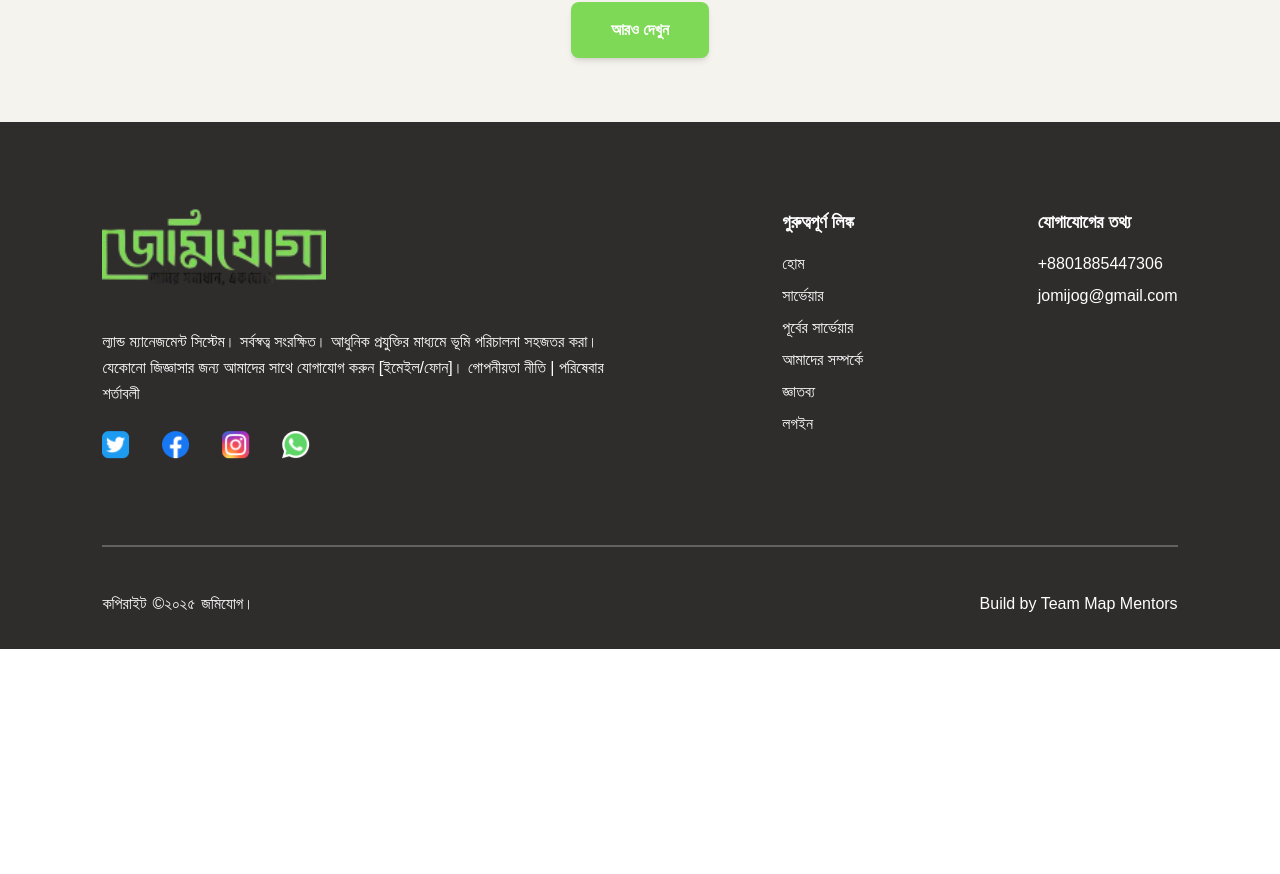
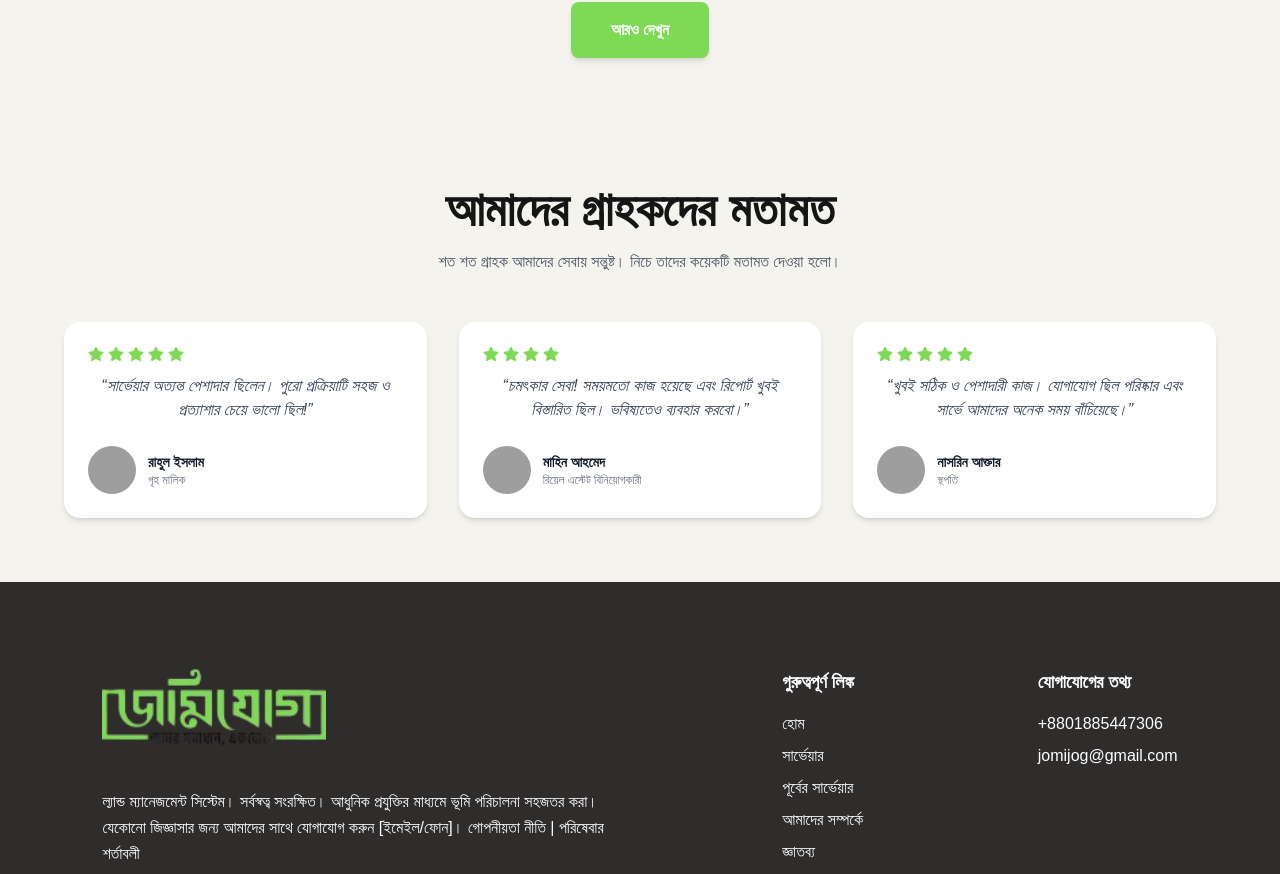
Before and after one commit to safinelahi/BD-land-surveyor, a React (Vite) app: page / in a window 1280 px wide. Shown: the part 2078-2952 px from the top of the page. Before the commit the page ends 2727 px from the top, so only its background shows below. Built offline with nearby package versions, Linux system fonts and the light colour scheme; grey boxes are pictures that could not be loaded.

Commit message:
add a review section

```diff
--- /dev/null
+++ b/src/components/UserFeedback/UserFeedback.jsx
@@ -0,0 +1,107 @@
+import { motion } from "framer-motion";
+import { FaStar } from "react-icons/fa";
+
+const UserFeedbackBangla = () => {
+  const reviews = [
+    {
+      id: 1,
+      name: "রাহুল ইসলাম",
+      role: "গৃহ মালিক",
+      feedback:
+        "সার্ভেয়ার অত্যন্ত পেশাদার ছিলেন। পুরো প্রক্রিয়াটি সহজ ও প্রত্যাশার চেয়ে ভালো ছিল!",
+      rating: 5,
+      image: "https://i.pravatar.cc/150?img=11",
+    },
+    {
+      id: 2,
+      name: "মাহিন আহমেদ",
+      role: "রিয়েল এস্টেট বিনিয়োগকারী",
+      feedback:
+        "চমৎকার সেবা! সময়মতো কাজ হয়েছে এবং রিপোর্ট খুবই বিস্তারিত ছিল। ভবিষ্যতেও ব্যবহার করবো।",
+      rating: 4,
+      image: "https://i.pravatar.cc/150?img=12",
+    },
+    {
+      id: 3,
+      name: "নাসরিন আক্তার",
+      role: "স্থপতি",
+      feedback:
+        "খুবই সঠিক ও পেশাদারী কাজ। যোগাযোগ ছিল পরিষ্কার এবং সার্ভে আমাদের অনেক সময় বাঁচিয়েছে।",
+      rating: 5,
+      image: "https://i.pravatar.cc/150?img=13",
+    },
+  ];
+
+  return (
+    <section className="bg-[#F5F3ED] py-16 px-6 sm:px-12">
+      <div className="max-w-6xl mx-auto text-center">
+        {/* Heading with animation */}
+        <motion.h2
+          initial={{ opacity: 0, y: -30 }}
+          whileInView={{ opacity: 1, y: 0 }}
+          transition={{ duration: 0.8 }}
+          viewport={{ once: true }}
+          className="text-3xl sm:text-4xl lg:text-5xl font-semibold text-[#151515] mb-4"
+        >
+          আমাদের গ্রাহকদের মতামত
+        </motion.h2>
+
+        <motion.p
+          initial={{ opacity: 0 }}
+          whileInView={{ opacity: 1 }}
+          transition={{ delay: 0.3, duration: 0.8 }}
+          viewport={{ once: true }}
+          className="text-gray-600 max-w-2xl mx-auto mb-12"
+        >
+          শত শত গ্রাহক আমাদের সেবায় সন্তুষ্ট। নিচে তাদের কয়েকটি মতামত দেওয়া হলো।
+        </motion.p>
+
+        {/* Reviews Grid with animation */}
+        <div className="grid gap-8 sm:grid-cols-2 lg:grid-cols-3">
+          {reviews.map(({ id, name, role, feedback, rating, image }, index) => (
+            <motion.div
+              key={id}
+              initial={{ opacity: 0, scale: 0.9, y: 40 }}
+              whileInView={{ opacity: 1, scale: 1, y: 0 }}
+              transition={{
+                duration: 0.6,
+                delay: index * 0.2,
+              }}
+              viewport={{ once: true }}
+              className="bg-white rounded-2xl shadow-md hover:shadow-xl transition p-6 flex flex-col"
+            >
+              {/* Stars */}
+              <div className="flex text-[#7ED957] mb-3">
+                {Array(rating)
+                  .fill()
+                  .map((_, i) => (
+                    <FaStar key={i} className="mr-1" />
+                  ))}
+              </div>
+
+              {/* Feedback */}
+              <p className="text-gray-700 italic flex-grow">“{feedback}”</p>
+
+              {/* User */}
+              <div className="flex items-center mt-6">
+                <img
+                  src={image}
+                  alt={name}
+                  className="w-12 h-12 rounded-full object-cover"
+                />
+                <div className="ml-3 text-left">
+                  <h4 className="text-sm font-semibold text-gray-900">
+                    {name}
+                  </h4>
+                  <p className="text-xs text-gray-500">{role}</p>
+                </div>
+              </div>
+            </motion.div>
+          ))}
+        </div>
+      </div>
+    </section>
+  );
+};
+
+export default UserFeedbackBangla;
--- a/src/components/pages/Home.jsx
+++ b/src/components/pages/Home.jsx
@@ -2,6 +2,7 @@
 import heroImage1 from "../../assets/images/hero page.jpg";
 //import heroImage2 from "../../assets/images/hero-02.png";
 import Cart from "../cart/Cart";
+import UserFeedback from "../UserFeedback/UserFeedback";
 
 import Navbar from ".././Navbar/Navbar";
 
@@ -73,6 +74,7 @@ const Home = () => {
         </div>
       </section>
       <Cart />
+      <UserFeedback />
     </div>
   );
 };
```
